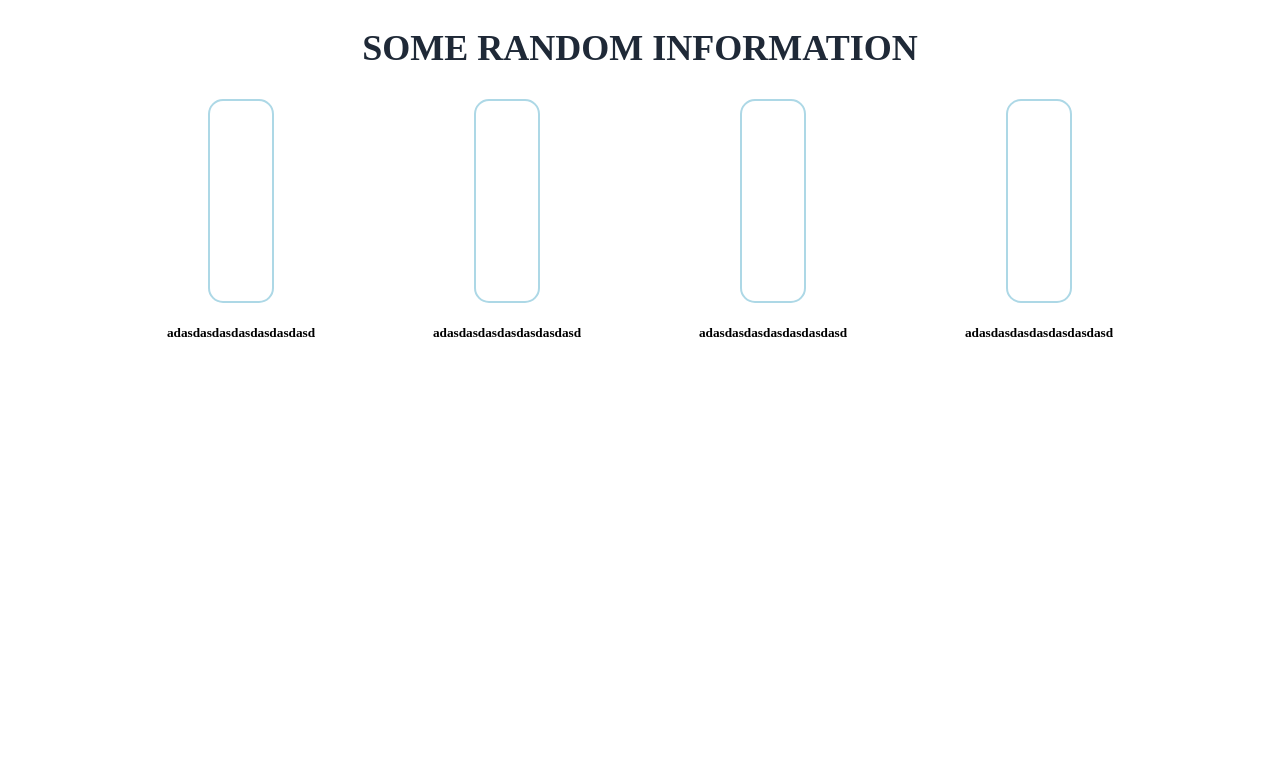
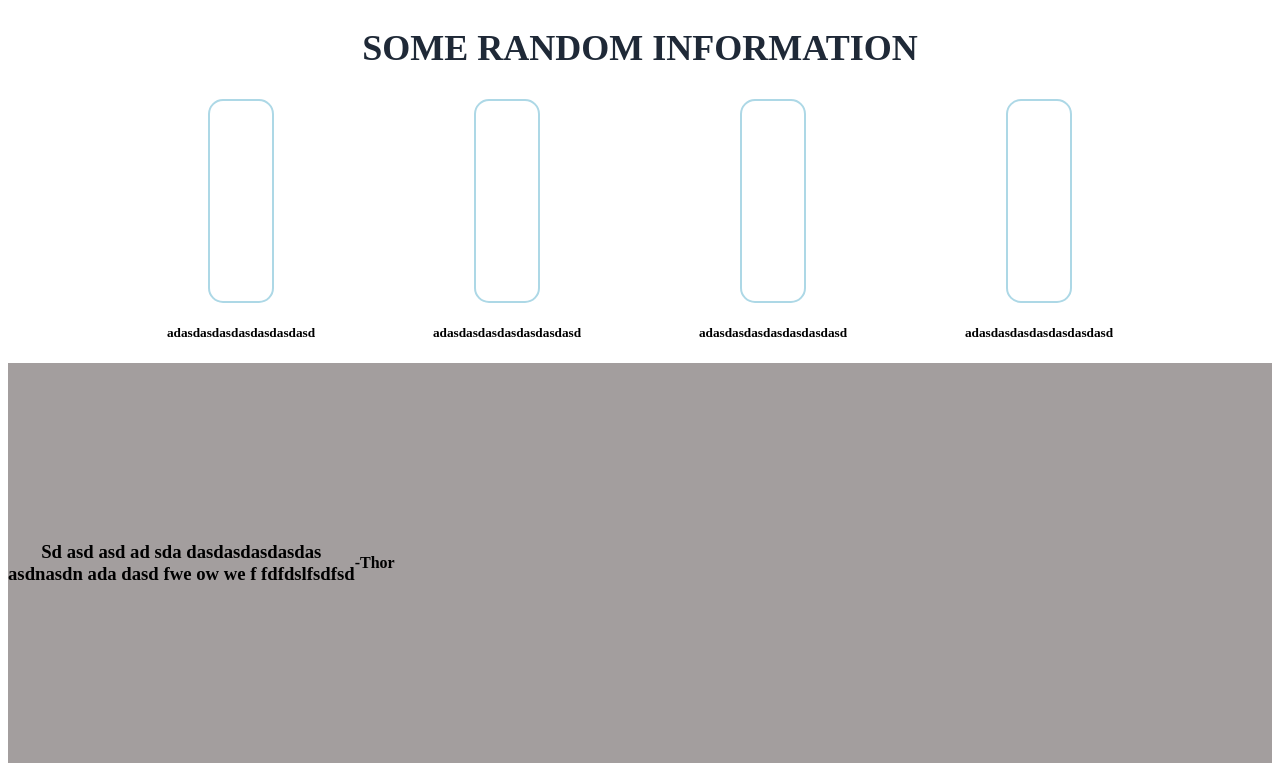
Before and after one commit to TirthSuthar1/landingpage, a plain HTML site: page index.html in a window 1280 px wide. Shown: the part 456-1227 px from the top of the page. Before the commit the page ends 827 px from the top, so only its background shows below. Drawn offline with Linux system fonts and the light colour scheme.

Commit message:
added on

```diff
--- a/index.html
+++ b/index.html
@@ -41,5 +41,10 @@
         <h5>adasdasdasdasdasdasdasd</h5>
         <h5>adasdasdasdasdasdasdasd</h5>
     </div>
+    <div class="quotebox">
+        <h3> Sd asd asd ad sda dasdasdasdasdas <br> asdnasdn ada dasd fwe  ow we f  fdfdslfsdfsd  </h3>
+        <h4> -Thor</h4>
+
+    </div>
 </body>
 </html>
--- a/style.css
+++ b/style.css
@@ -99,3 +99,14 @@ a:hover {
 a:active {
     text-decoration: underline;
 }
+
+.quotebox {
+    background-color: #a39e9e;
+    height: 400px;
+    width: 100%;
+    display: flex;
+    align-items: center;
+    text-align: center;
+
+
+}
```
